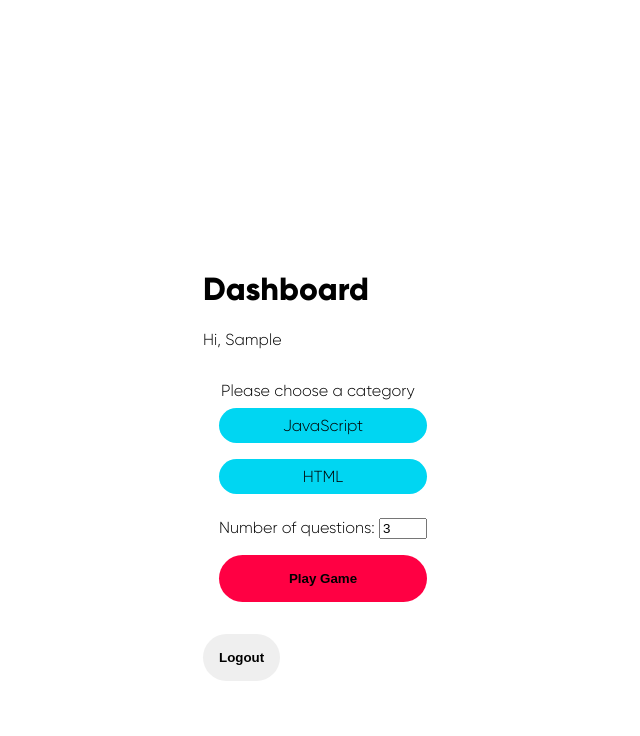
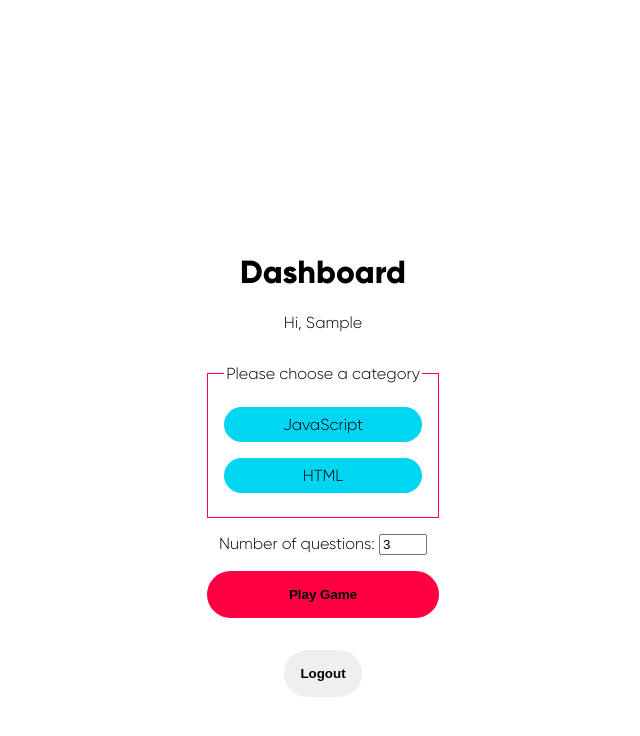
Before and after one commit to mcrcodes-daytimemonks/quiz-app, a Next.js app in the folder application/: page / in a window 1280 px wide. Both pictures are taken after typing "Sample" into the empty fields and a click on the button "Login". Shown: the top 736 px of the page, without its empty margins (317-957 px from the left). Built offline with nearby package versions, Linux system fonts and the light colour scheme.

Commit message:
Add styles to GameOptions component

```diff
--- a/application/styles/GameOptions.module.css
+++ b/application/styles/GameOptions.module.css
@@ -7,11 +7,10 @@
 
 .categories {
   display: grid;
-  border: none;
-  padding: 0;
+  border: var(--bttn-primary-bg) 1px solid;
+  padding: 1rem;
   margin: 0;
 }
-
 
 .category__input {
   display: grid;
--- a/application/styles/globals.css
+++ b/application/styles/globals.css
@@ -31,6 +31,7 @@ body {
   margin: 0;
   font-family: "Gilroy", -apple-system, BlinkMacSystemFont, Segoe UI, Roboto,
     Oxygen, Ubuntu, Cantarell, Fira Sans, Droid Sans, Helvetica Neue, sans-serif;
+  text-align: center;
 }
 
 button {
```
